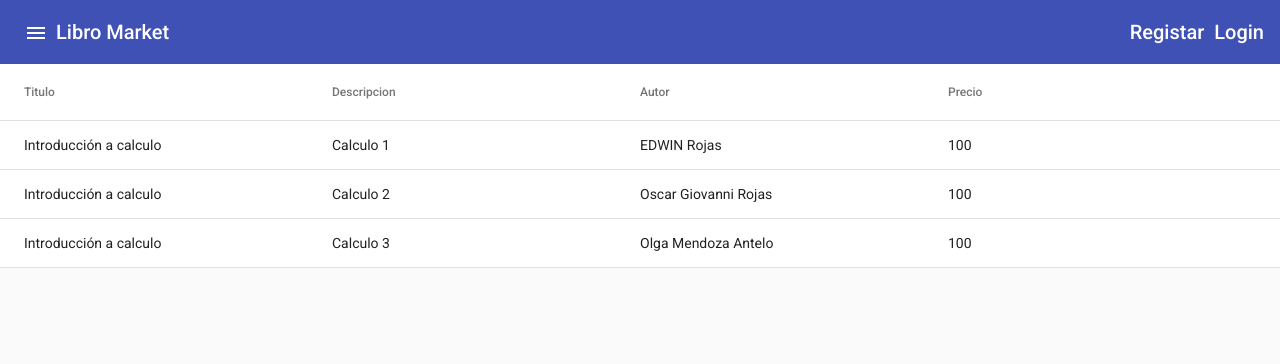
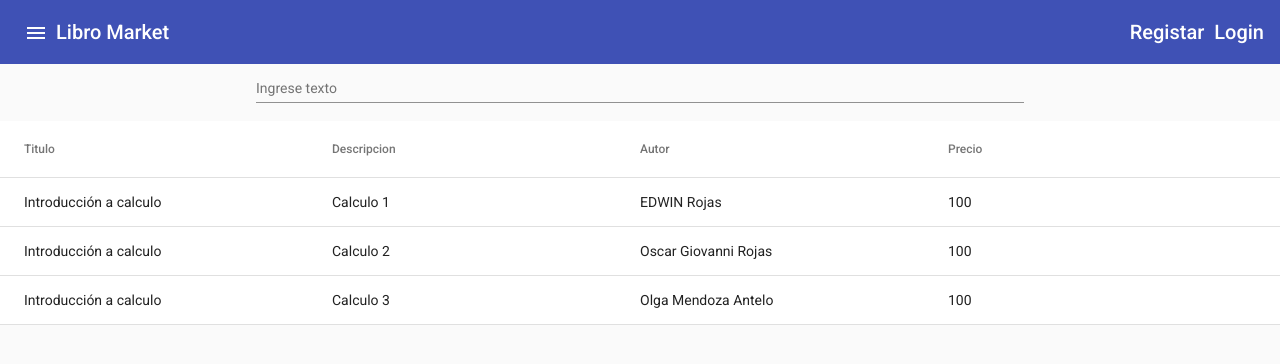
Before and after one commit to frodorix/Microservices, an Angular app in the folder Angular/my-web-app/: page /books in a window 1280 px wide. Shown: the top 364 px of the page. Built offline with nearby package versions, Linux system fonts and the light colour scheme.

Commit message:
Basic Table Filtering

```diff
--- a/Angular/my-web-app/src/app/books/books.component.html
+++ b/Angular/my-web-app/src/app/books/books.component.html
@@ -1,3 +1,9 @@
+<div fxLayoutAlign="center center">
+  <mat-form-field fxFlex="60%">
+    <input matInput type="text" (keyup)="filtrar($event.target)" placeholder="Ingrese texto"/>
+  </mat-form-field>
+</div>
+
 <mat-table [dataSource]="dataSource" matSort>
   <ng-container matColumnDef="titulo">
     <mat-header-cell *matHeaderCellDef mat-sort-header>Titulo</mat-header-cell>
@@ -5,7 +11,9 @@
   </ng-container>
 
   <ng-container matColumnDef="descripcion">
-    <mat-header-cell *matHeaderCellDef mat-sort-header>Descripcion</mat-header-cell>
+    <mat-header-cell *matHeaderCellDef mat-sort-header
+      >Descripcion</mat-header-cell
+    >
     <mat-cell *matCellDef="let element">{{ element.descripcion }}</mat-cell>
   </ng-container>
 
--- a/Angular/my-web-app/src/app/books/books.component.ts
+++ b/Angular/my-web-app/src/app/books/books.component.ts
@@ -23,7 +23,10 @@ export class BooksComponent implements OnInit, AfterViewInit {
   }
 
   ngOnInit(): void {
-    console.log(this.dataSource);
     this.dataSource.data = this.booksService.obtenerLibros();
   }
+
+  filtrar(filtro: any) {
+    this.dataSource.filter = filtro.value;
+  }
 }
```
